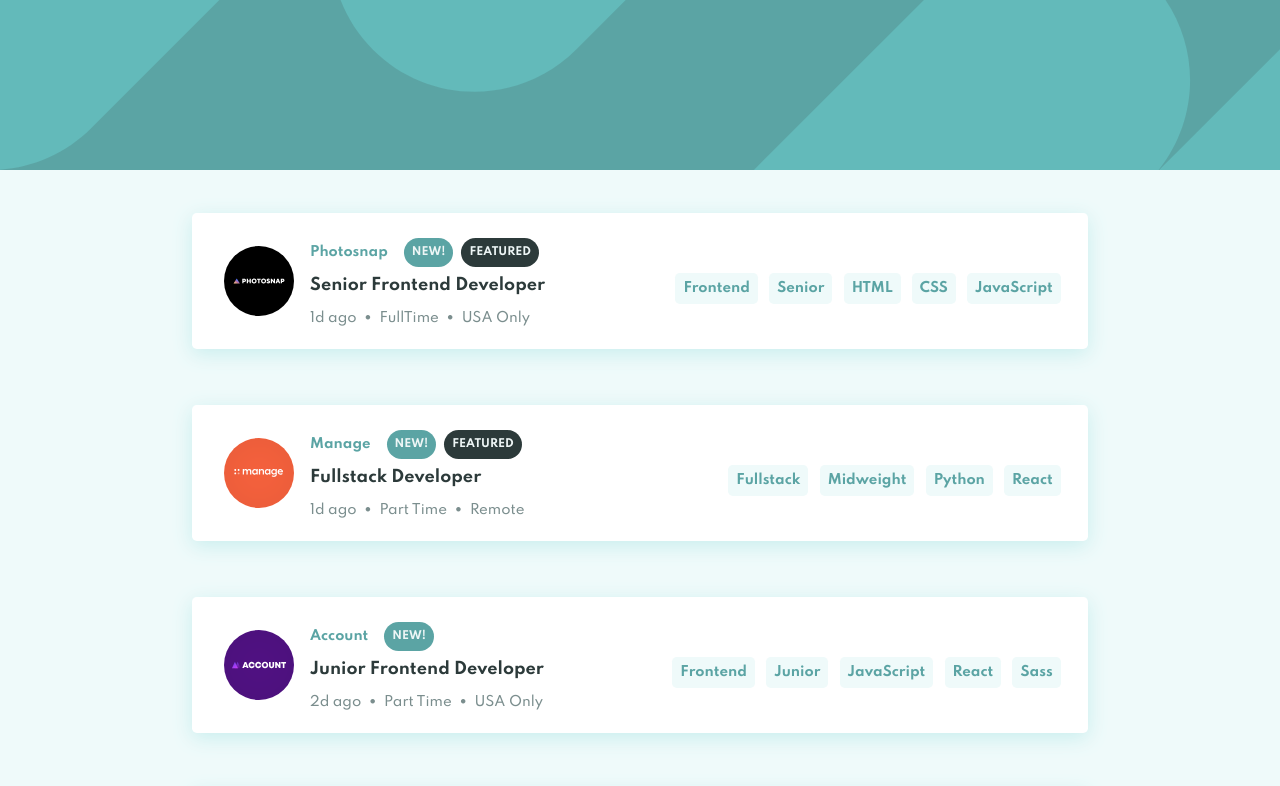
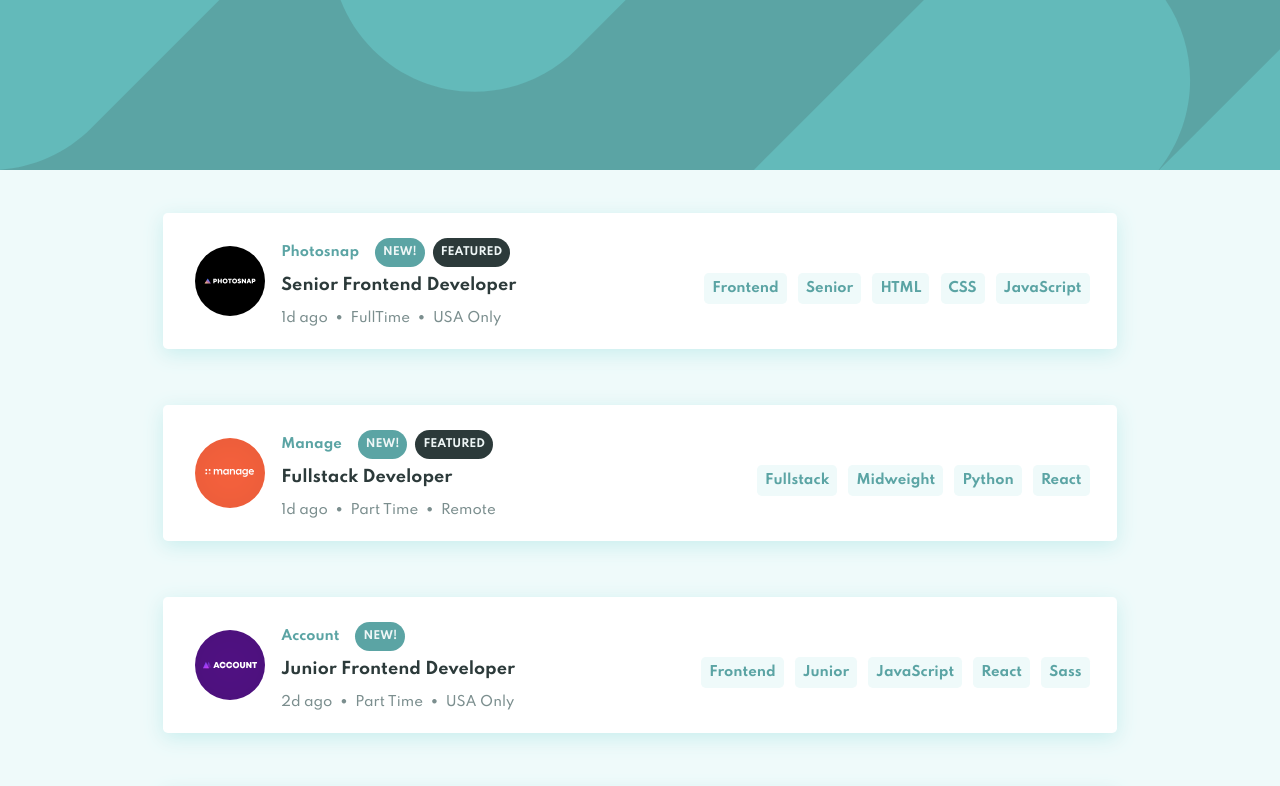
Before and after one commit to aggarwal-muskaan/JobsFilter, a website: page jobs/index.html in a window 1280 px wide. Shown: the top 786 px of the page. Drawn offline with nearby package versions, Linux system fonts and the light colour scheme.

Commit message:
chande width of card for large screens

```diff
--- a/jobs/style.css
+++ b/jobs/style.css
@@ -11,7 +11,7 @@
 body,
 html {
   width: 100%;
-  height: 100%;
+  /* height: 100%; */
   margin: 0;
   overflow-x: hidden;
 }
@@ -226,9 +226,10 @@ h5 {
 
   .card {
     flex-direction: row;
-    width: 75%;
-    max-width: 75%;
+    width: 80%;
+    max-width: 80%;
     height: 6.5rem;
+    max-height: 7rem;
     align-items: center;
     padding: 1rem;
     /* justify-content: center; */
```
